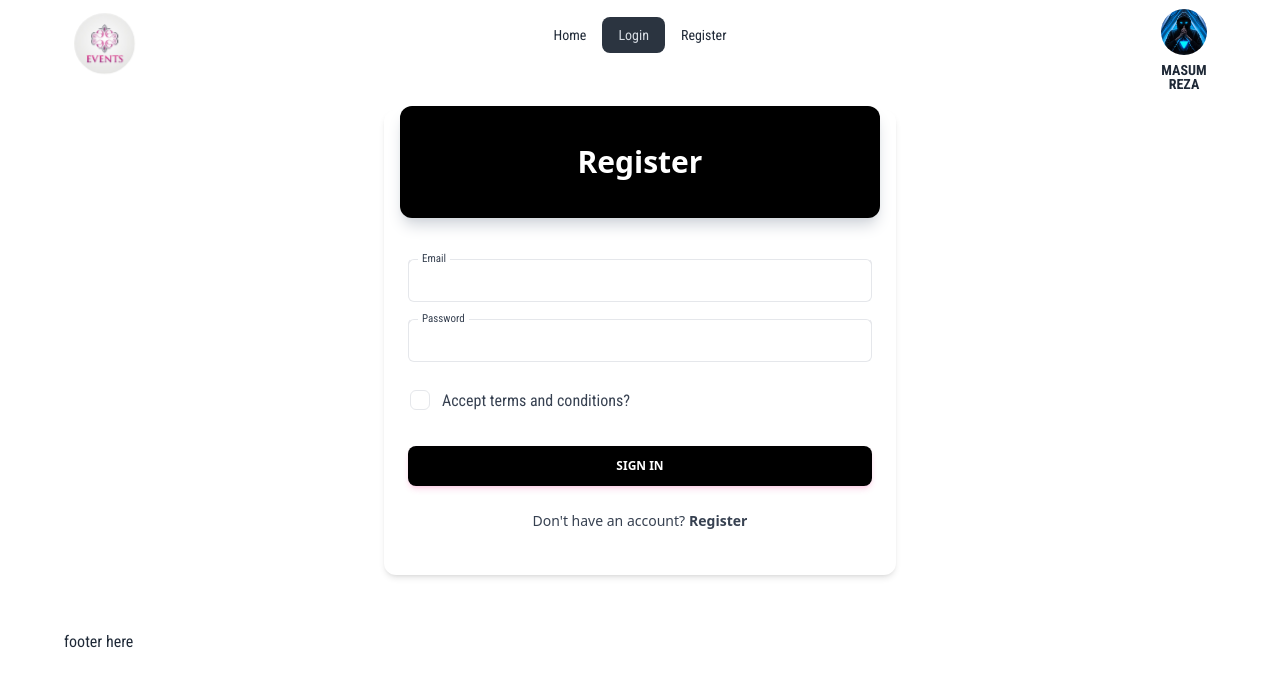
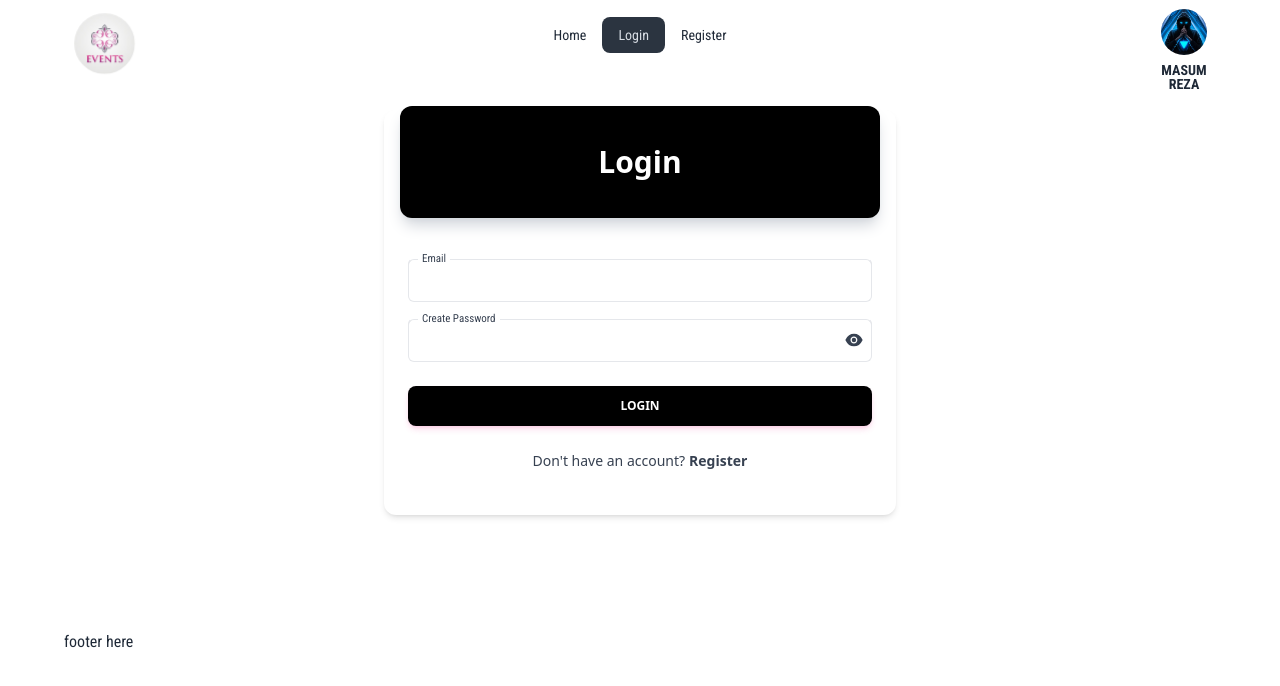
Before and after one commit to Masum-Reza2/Alpha-Event-Manager, a React (Vite) app: page /login in a window 1280 px wide. Shown: the top 686 px of the page. Built offline with nearby package versions, Linux system fonts and the light colour scheme.

Commit message:
login page created and functionality added to collect user data

```diff
--- a/src/Pages/Login/Login.jsx
+++ b/src/Pages/Login/Login.jsx
@@ -1,77 +1,74 @@
 import { Link } from "react-router-dom"
+import { AiFillEyeInvisible, AiFillEye } from 'react-icons/ai';
+import { useState } from "react";
 
 /* eslint-disable react/no-unescaped-entities */
 const Login = () => {
+    const [showPaas, setShowPaas] = useState(false)
+
+    const handleTogglePass = () => {
+        setShowPaas(!showPaas)
+    }
+
+    const handleLogin = e => {
+        e.preventDefault();
+        const form = new FormData(e.currentTarget)
+        const email = form.get('email');
+        const password = form.get('password')
+        console.log(email, password)
+    }
+
     return (
         <div>
-            <div className="relative flex w-[90vw] md:w-[60vw] lg:w-[40vw] flex-col rounded-xl bg-white bg-clip-border text-gray-700 shadow-md mx-auto py-5">
+            <form onSubmit={handleLogin} className="relative flex w-[90vw] md:w-[60vw] lg:w-[40vw] flex-col rounded-xl bg-white bg-clip-border text-gray-700 shadow-md mx-auto py-5">
+
+                {/* heading */}
                 <div className="relative mx-4 -mt-6 mb-4 grid h-16 md:h-28 place-items-center overflow-hidden rounded-xl bg-black bg-clip-border text-white shadow-lg shadow-gray-300">
                     <h3 className="block font-sans text-3xl font-semibold leading-snug tracking-normal text-white antialiased">
-                        Register
+                        Login
                     </h3>
                 </div>
+
                 <div className="flex flex-col gap-4 p-6">
+                    {/* email */}
                     <div className="relative h-11 w-full min-w-[200px]">
                         <input
+                            type="email"
+                            name="email"
                             className="peer h-full w-full rounded-md border border-blue-gray-200 border-t-transparent bg-transparent px-3 py-3 font-sans text-sm font-normal text-blue-gray-700 outline outline-0 transition-all placeholder-shown:border placeholder-shown:border-blue-gray-200 placeholder-shown:border-t-blue-gray-200 focus:border-2 focus:border-black focus:border-t-transparent focus:outline-0 disabled:border-0 disabled:bg-blue-gray-50"
                         />
                         <label className="before:content[' '] after:content[' '] pointer-events-none absolute left-0 -top-1.5 flex h-full w-full select-none text-[11px] font-normal leading-tight text-blue-gray-400 transition-all before:pointer-events-none before:mt-[6.5px] before:mr-1 before:box-border before:block before:h-1.5 before:w-2.5 before:rounded-tl-md before:border-t before:border-l before:border-blue-gray-200 before:transition-all after:pointer-events-none after:mt-[6.5px] after:ml-1 after:box-border after:block after:h-1.5 after:w-2.5 after:flex-grow after:rounded-tr-md after:border-t after:border-r after:border-blue-gray-200 after:transition-all peer-placeholder-shown:text-sm peer-placeholder-shown:leading-[4.1] peer-placeholder-shown:text-blue-gray-500 peer-placeholder-shown:before:border-transparent peer-placeholder-shown:after:border-transparent peer-focus:text-[11px] peer-focus:leading-tight peer-focus:text-black peer-focus:before:border-t-2 peer-focus:before:border-l-2 peer-focus:before:!border-black peer-focus:after:border-t-2 peer-focus:after:border-r-2 peer-focus:after:!border-black peer-disabled:text-transparent peer-disabled:before:border-transparent peer-disabled:after:border-transparent peer-disabled:peer-placeholder-shown:text-blue-gray-500">
                             Email
                         </label>
                     </div>
+
+                    {/* password */}
                     <div className="relative h-11 w-full min-w-[200px]">
+                        {
+                            showPaas ? <AiFillEyeInvisible onClick={handleTogglePass} className="absolute right-2 text-xl top-3 " />
+                                :
+                                <AiFillEye onClick={handleTogglePass} className="absolute right-2 text-xl top-3 " />
+                        }
                         <input
+                            type={showPaas ? 'text' : 'password'}
+                            name="password"
                             className="peer h-full w-full rounded-md border border-blue-gray-200 border-t-transparent bg-transparent px-3 py-3 font-sans text-sm font-normal text-blue-gray-700 outline outline-0 transition-all placeholder-shown:border placeholder-shown:border-blue-gray-200 placeholder-shown:border-t-blue-gray-200 focus:border-2 focus:border-black focus:border-t-transparent focus:outline-0 disabled:border-0 disabled:bg-blue-gray-50"
                         />
                         <label className="before:content[' '] after:content[' '] pointer-events-none absolute left-0 -top-1.5 flex h-full w-full select-none text-[11px] font-normal leading-tight text-blue-gray-400 transition-all before:pointer-events-none before:mt-[6.5px] before:mr-1 before:box-border before:block before:h-1.5 before:w-2.5 before:rounded-tl-md before:border-t before:border-l before:border-blue-gray-200 before:transition-all after:pointer-events-none after:mt-[6.5px] after:ml-1 after:box-border after:block after:h-1.5 after:w-2.5 after:flex-grow after:rounded-tr-md after:border-t after:border-r after:border-blue-gray-200 after:transition-all peer-placeholder-shown:text-sm peer-placeholder-shown:leading-[4.1] peer-placeholder-shown:text-blue-gray-500 peer-placeholder-shown:before:border-transparent peer-placeholder-shown:after:border-transparent peer-focus:text-[11px] peer-focus:leading-tight peer-focus:text-black peer-focus:before:border-t-2 peer-focus:before:border-l-2 peer-focus:before:!border-black peer-focus:after:border-t-2 peer-focus:after:border-r-2 peer-focus:after:!border-black peer-disabled:text-transparent peer-disabled:before:border-transparent peer-disabled:after:border-transparent peer-disabled:peer-placeholder-shown:text-blue-gray-500">
-                            Password
+                            Create Password
                         </label>
-                    </div>
-                    <div className="-ml-2.5">
-                        <div className="inline-flex items-center">
-                            <label
-                                className="relative flex cursor-pointer items-center rounded-full p-3"
-                                htmlFor="checkbox"
-                                data-ripple-dark="true"
-                            >
-                                <input
-                                    type="checkbox"
-                                    className="before:content[''] peer relative h-5 w-5 cursor-pointer appearance-none rounded-md border border-blue-gray-200 transition-all before:absolute before:top-2/4 before:left-2/4 before:block before:h-12 before:w-12 before:-translate-y-2/4 before:-translate-x-2/4 before:rounded-full before:bg-blue-gray-500 before:opacity-0 before:transition-opacity checked:border-black checked:bg-black checked:before:bg-black hover:before:opacity-10"
-                                    id="checkbox"
-                                />
-                                <span className="pointer-events-none absolute top-2/4 left-2/4 -translate-y-2/4 -translate-x-2/4 text-white opacity-0 transition-opacity peer-checked:opacity-100">
-                                    <svg
-                                        xmlns="http://www.w3.org/2000/svg"
-                                        className="h-3.5 w-3.5"
-                                        viewBox="0 0 20 20"
-                                        fill="currentColor"
-                                        stroke="currentColor"
-                                        strokeWidth="1"
-                                    >
-                                        <path
-                                            fillRule="evenodd"
-                                            d="M16.707 5.293a1 1 0 010 1.414l-8 8a1 1 0 01-1.414 0l-4-4a1 1 0 011.414-1.414L8 12.586l7.293-7.293a1 1 0 011.414 0z"
-                                            clipRule="evenodd"
-                                        ></path>
-                                    </svg>
-                                </span>
-                            </label>
-                            <label
-                                className="mt-px cursor-pointer select-none font-light text-gray-700"
-                                htmlFor="checkbox"
-                            >
-                                Accept terms and conditions?
-                            </label>
-                        </div>
+
                     </div>
                 </div>
+
+                {/* submit button */}
                 <div className="p-6 pt-0">
                     <button
                         className="block w-full select-none rounded-lg bg-black py-3 px-6 text-center align-middle font-sans text-xs font-bold uppercase text-white shadow-md shadow-pink-500/20 transition-all hover:shadow-lg hover:shadow-gray-300 active:opacity-[0.85] disabled:pointer-events-none disabled:opacity-50 disabled:shadow-none"
-                        type="button"
+                        type="submit"
                         data-ripple-light="true"
                     >
-                        Sign In
+                        Login
                     </button>
                     <p className="mt-6 flex justify-center font-sans text-sm font-light leading-normal text-inherit antialiased">
                         Don't have an account?
@@ -83,7 +80,8 @@ const Login = () => {
                         </Link>
                     </p>
                 </div>
-            </div>
+
+            </form>
         </div>
     )
 }
```
Also changed, not shown: src/Pages/Register/Register.jsx (+7 -1 lines).
